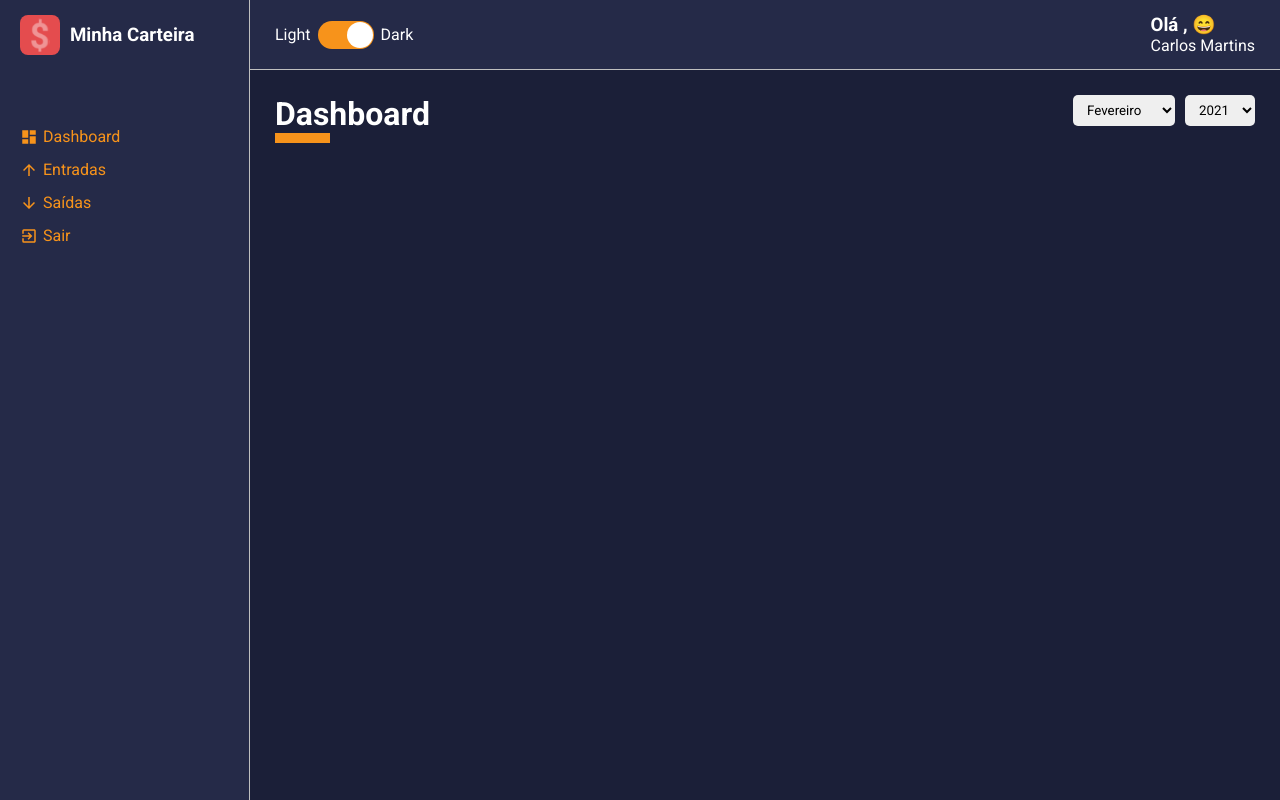
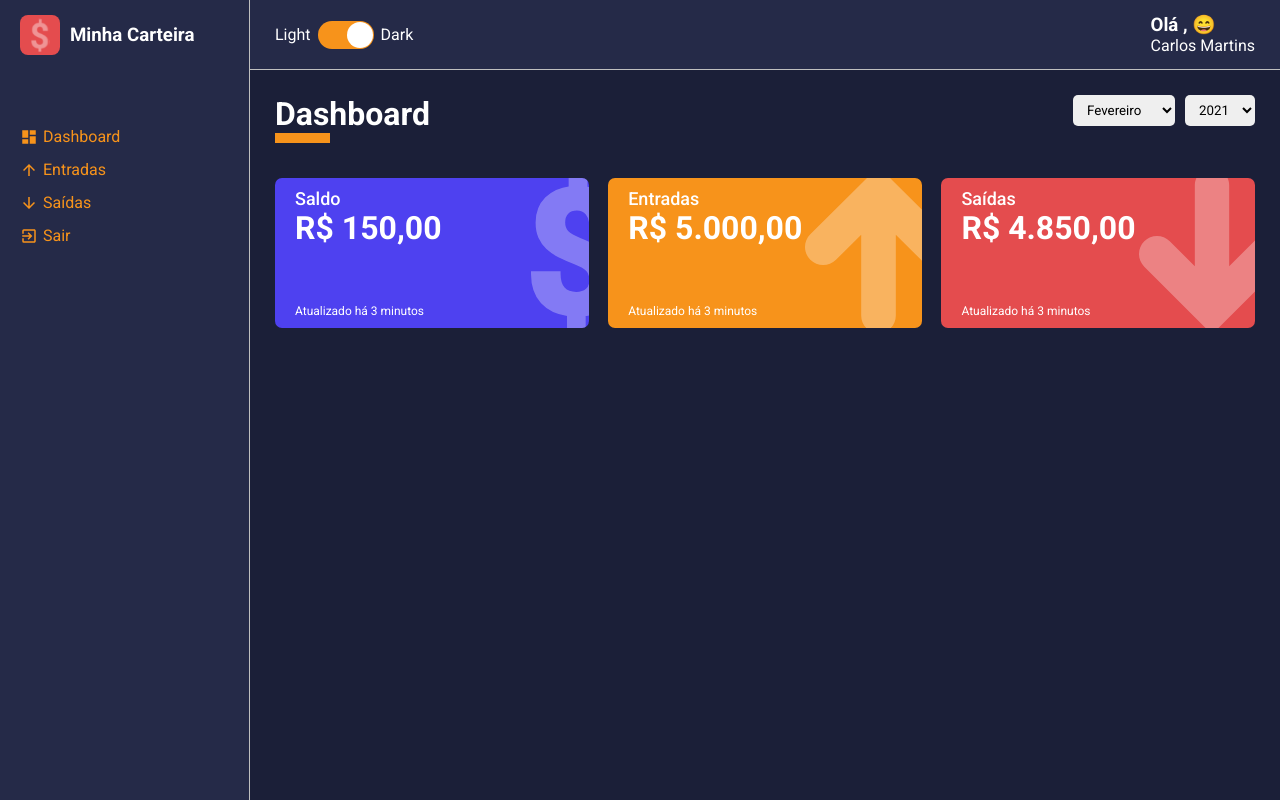
Before and after one commit to carlosemartins97/finances, a React (Create React App) app: page /dashboard in a window 1280 px wide. Built offline with nearby package versions, Linux system fonts and the light colour scheme.

Commit message:
Add WalletCard on dashboard page

```diff
--- a/package.json
+++ b/package.json
@@ -13,6 +13,7 @@
     "@types/react-router-dom": "^5.1.7",
     "@types/styled-components": "^5.1.7",
     "react": "^17.0.1",
+    "react-countup": "^4.3.3",
     "react-dom": "^17.0.1",
     "react-icons": "^4.2.0",
     "react-router-dom": "^5.2.0",
--- a/public/index.html
+++ b/public/index.html
@@ -2,10 +2,10 @@
 <html lang="en">
   <head>
     <meta charset="utf-8" />
-    <link rel="icon" href="./assets/logo.svg" />
     <meta name="viewport" content="width=device-width, initial-scale=1" />
     <link rel="preconnect" href="https://fonts.gstatic.com">
     <link href="https://fonts.googleapis.com/css2?family=Roboto:wght@400;500;700&display=swap" rel="stylesheet">
+    <link rel="icon" href="./assets/logo.svg" />
 
 
     <title>Minha Carteira</title>
--- /dev/null
+++ b/src/core/components/WalletCard/index.tsx
@@ -0,0 +1,59 @@
+import React, { useMemo } from 'react';
+import CountUp from 'react-countup';
+
+import dollarImg from '../../assets/dollar.svg';
+import arrowUpImg from '../../assets/arrow-up.svg';
+import arrowDownImg from '../../assets/arrow-down.svg';
+
+
+import { Container } from './styles';
+
+interface IWalletBoxProps {
+    title: string;
+    amount: number;
+    footerLabel: string;
+    icon: 'dollar' | 'arrowUp' | 'arrowDown';
+    color: string;
+}
+
+
+const WalletCard: React.FC<IWalletBoxProps> = ({
+    title,
+    amount,
+    footerLabel,
+    icon,
+    color
+}) => {
+
+    const iconSelected = useMemo(() => {
+        switch (icon){
+            case 'dollar':
+                return dollarImg
+            case 'arrowUp':
+                return arrowUpImg
+            case 'arrowDown':
+                return arrowDownImg
+            default:
+                return undefined;
+        }
+    },[icon]);
+
+    return (
+        <Container color={color}>
+            <span>{title}</span>
+            <h1>
+                <CountUp
+                    end={amount}
+                    prefix={"R$ "}
+                    separator="."
+                    decimal=","
+                    decimals={2}
+                />
+            </h1>
+            <small>{footerLabel}</small>
+            <img src={iconSelected} alt={title} />
+        </Container>
+    )
+};
+
+export default WalletCard;
--- /dev/null
+++ b/src/core/components/WalletCard/styles.ts
@@ -0,0 +1,36 @@
+import styled from 'styled-components';
+
+interface IContainerProps {
+    color: string;
+}
+
+export const Container = styled.div<IContainerProps>`
+    width: 32%;
+    height: 150px;
+    margin: 10px 0;
+    background-color: ${props => props.color};
+    color: ${props => props.theme.colors.white};
+
+    border-radius: 7px;
+    padding: 10px 20px;
+
+    position: relative;
+    overflow: hidden;
+
+    > img {
+        position: absolute;
+        height: 110%;
+        top: -10px;
+        right: -30px;
+        opacity: .3;
+    }
+    > span {
+        font-size: 18px;
+        font-weight: 500;
+    }
+    > small {
+        font-size: 12px;
+        position: absolute;
+        bottom: 10px;
+    }
+`;
--- a/src/pages/Dashboard/index.tsx
+++ b/src/pages/Dashboard/index.tsx
@@ -1,4 +1,5 @@
 import React, { useMemo, useState } from 'react';
+
 import ContentHeader from '../../core/components/ContentHeader';
 import SelectInput from '../../core/components/SelectInput';
 
@@ -6,7 +7,8 @@ import listOfMonths from '../../core/utils/months';
 import gains from '../../repositories/gains';
 import expenses from '../../repositories/expenses';
 
-import { Container } from './styles';
+import { Container, Content } from './styles';
+import WalletCard from '../../core/components/WalletCard';
 
 const Dashboard: React.FC = () => {
     const [monthSelected, setMonthSelected] = useState<number>(new Date().getMonth() + 1);
@@ -66,6 +68,30 @@ const Dashboard: React.FC = () => {
                 <SelectInput options={months} onChange={(e) => handleMonthSelected(e.target.value)} defaultValue={monthSelected}/>
                 <SelectInput options={years} onChange={(e) => handleYearSelected(e.target.value)} defaultValue={yearSelected} />
             </ContentHeader>
+
+            <Content>
+                <WalletCard
+                    title='Saldo'
+                    amount={150}
+                    footerLabel='Atualizado há 3 minutos'
+                    icon='dollar'
+                    color='#4e41f0'
+                />
+                <WalletCard
+                    title='Entradas'
+                    amount={5000}
+                    footerLabel='Atualizado há 3 minutos'
+                    icon='arrowUp'
+                    color='#f7931b'
+                />
+                <WalletCard
+                    title='Saídas'
+                    amount={4850}
+                    footerLabel='Atualizado há 3 minutos'
+                    icon='arrowDown'
+                    color='#E44c4E'
+                />
+            </Content>
         </Container>
     )
 }
--- a/src/pages/Dashboard/styles.ts
+++ b/src/pages/Dashboard/styles.ts
@@ -3,3 +3,7 @@ import styled from 'styled-components';
 export const Container = styled.div`
 
 `;
+export const Content = styled.div`
+    display: flex;
+    justify-content: space-between;
+`;
```
Also changed, not shown: 1 other file (tests, documents, lock files or other folders).
